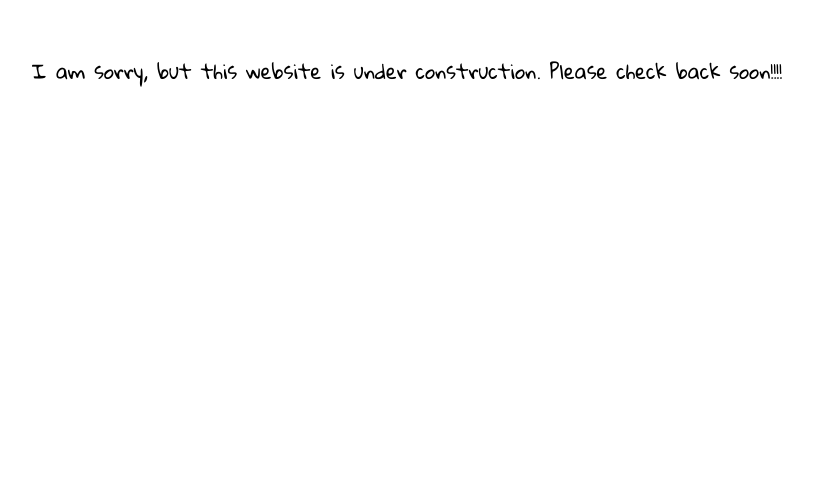
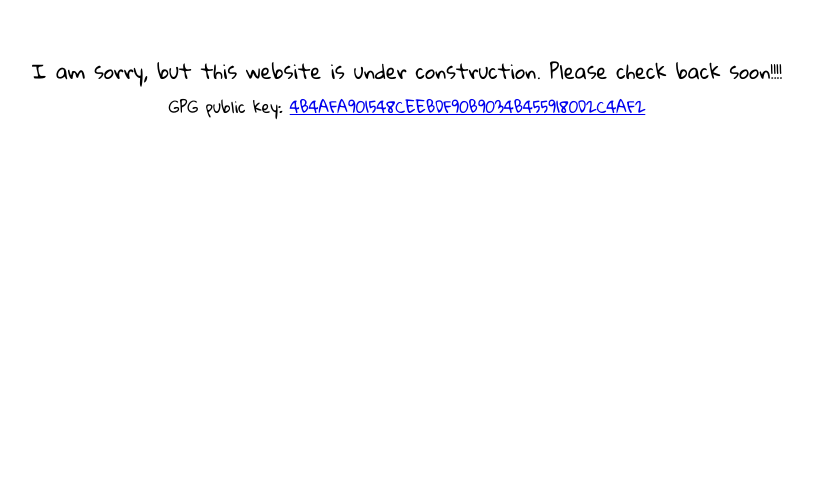
Before and after one commit to mandulaj/personal-website, a plain HTML site: page index.html in a window 1280 px wide. Shown: the part 321-800 px from the top of the page, without its empty margins (233-1046 px from the left). Drawn offline with Linux system fonts and the light colour scheme.

Commit message:
add public key

```diff
--- a/index.html
+++ b/index.html
@@ -25,6 +25,9 @@
       Hello World!
     </h1>
     <code>I am sorry, but this website is under construction. Please check back soon!!!!</code>
+    <div class="foother">
+      GPG public key: <a href="/key.asc">4B4AFA901548CEEBDF90B9034B4559180D2C4AF2</a>
+    </div>
     <script>
       (function(i,s,o,g,r,a,m){i['GoogleAnalyticsObject']=r;i[r]=i[r]||function(){
       (i[r].q=i[r].q||[]).push(arguments)},i[r].l=1*new Date();a=s.createElement(o),
```
